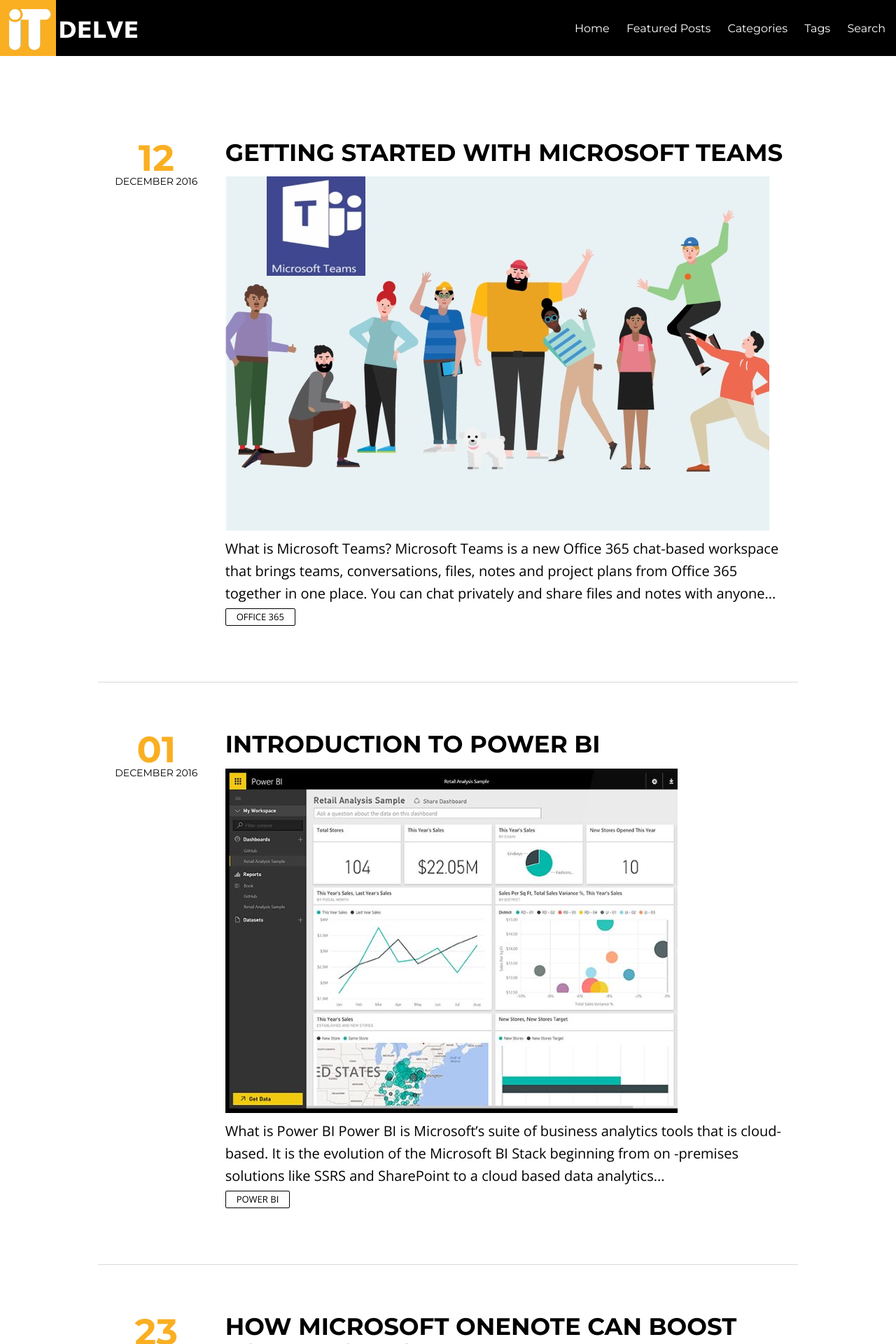
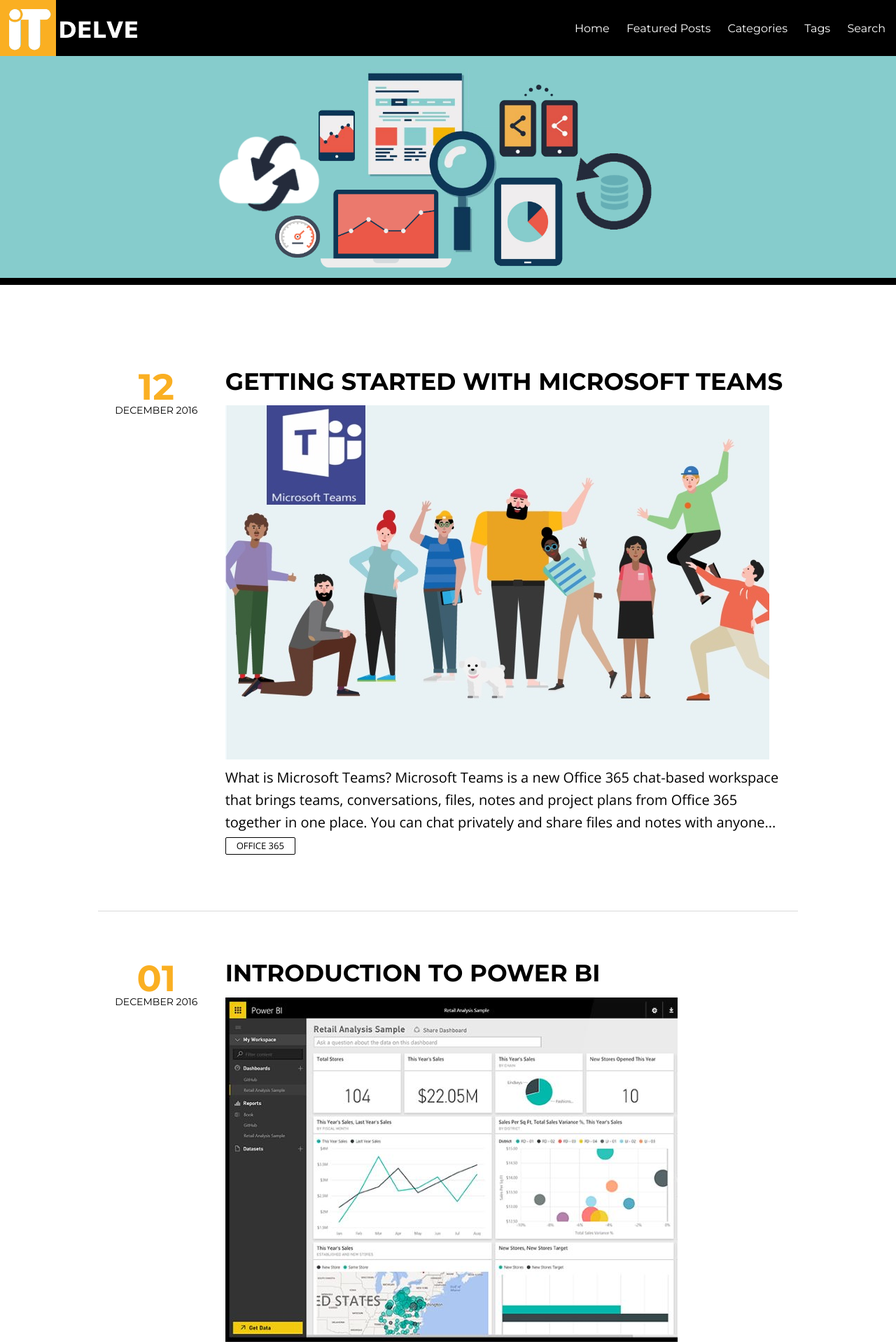
Before and after one commit to ldsouza/ldsouza.github.io, a Jekyll site: the page built from index.html, in a window 1280 px wide. Shown: the top 1920 px of the page at 70% size. Built offline with Jekyll 4.4.1, drawn with Linux system fonts in a browser that asks for light colours; nearby versions of some CDN libraries; the list of posts is cut into pages by our own code.

Commit message:
Update home.html

```diff
--- a/_layouts/home.html
+++ b/_layouts/home.html
@@ -32,7 +32,9 @@
     <div class="notepad-site-head-content" >
         <div class="notepad-site-head-bg"></div>
 
-
+	    <figure>
+	<img src="{{ site.url }}/images/cover2.png" alt="IT DELVE">
+</figure>
 
     </div>
 </header>
```
